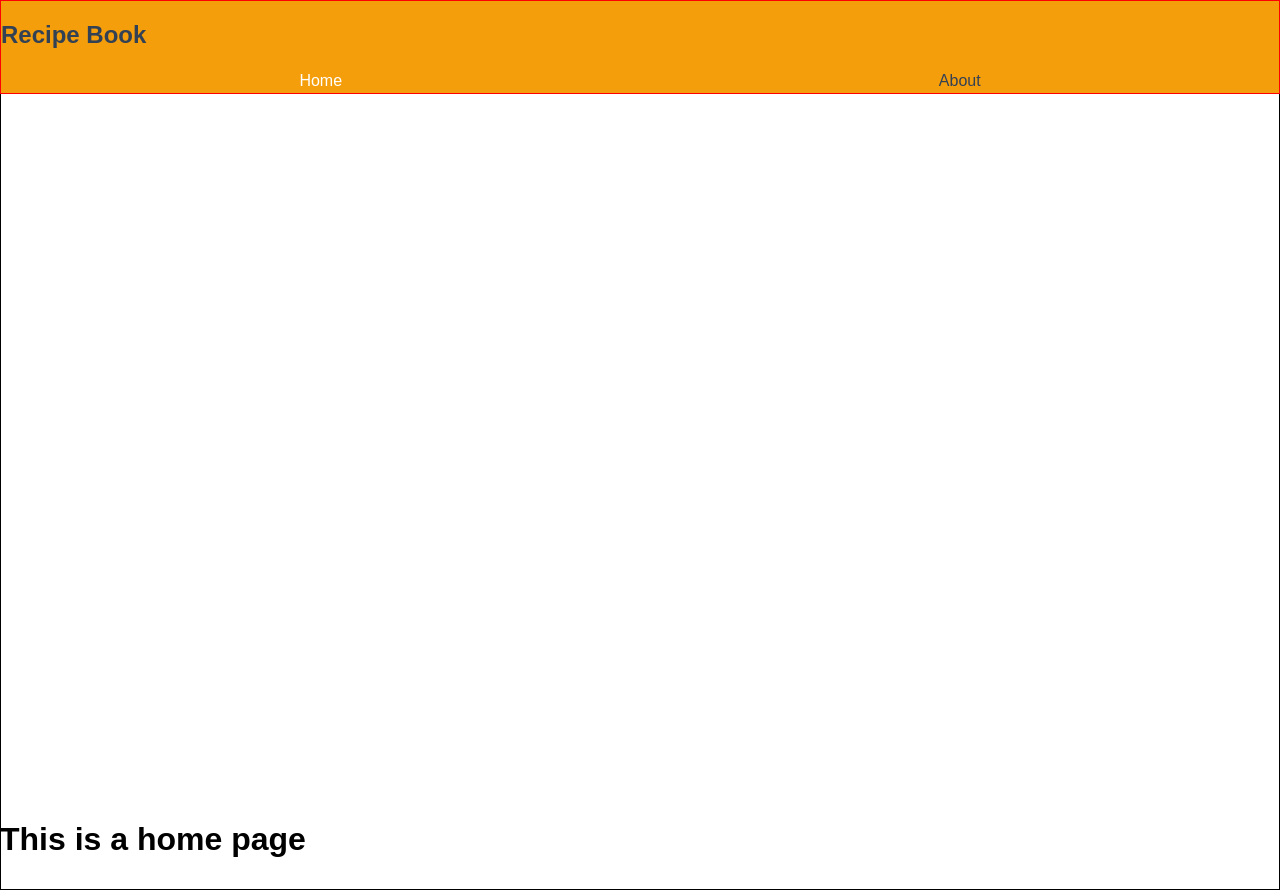
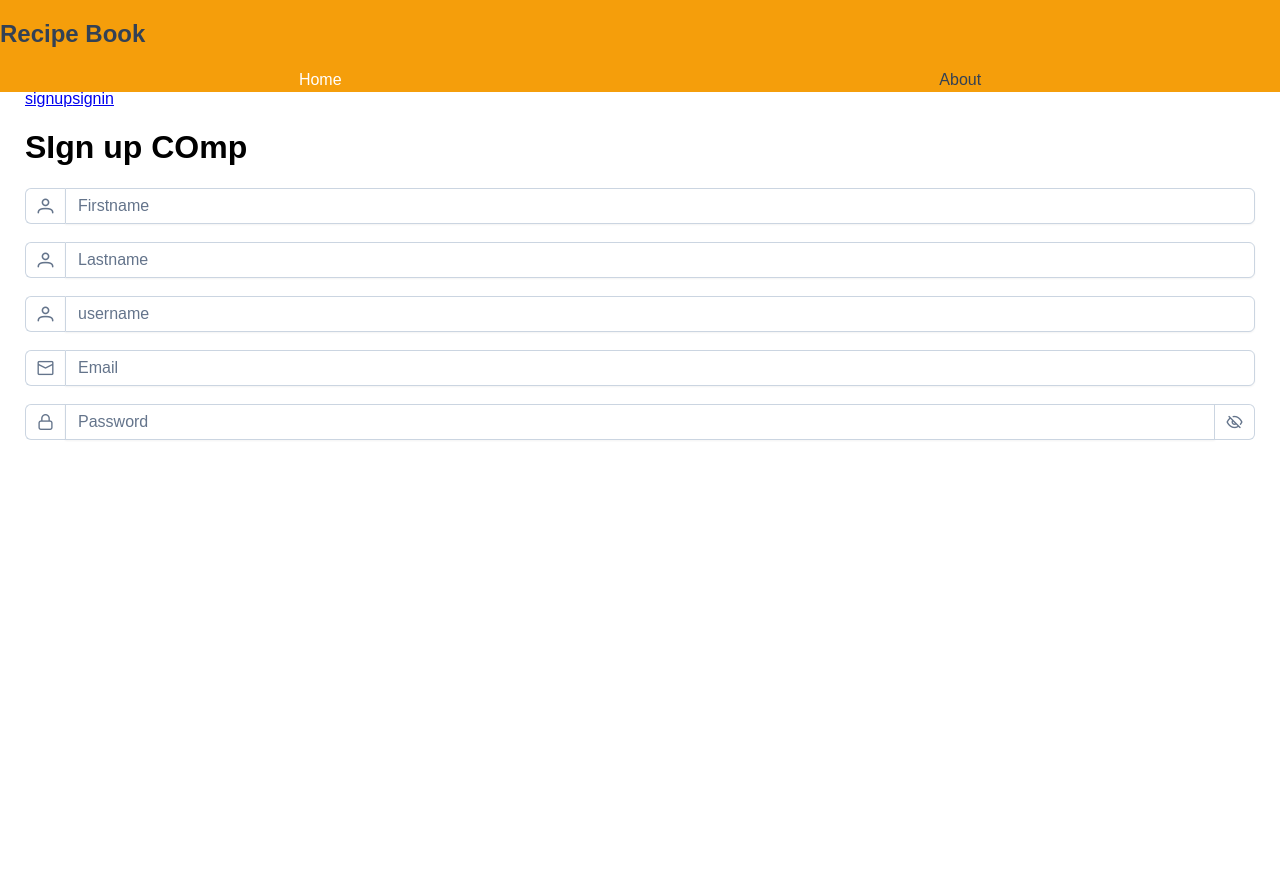
Before and after one commit to chad-square/vue-recipe-book, a Vue app: page / in a window 1280 px wide. After the commit the page ends 800 px from the top, so only its background shows below. Built offline with nearby package versions, Linux system fonts and the light colour scheme; a web font is replaced by a local one.

Commit message:
created sign-in and signup components, created authStore and models

```diff
--- a/src/App.vue
+++ b/src/App.vue
@@ -7,10 +7,9 @@ import AppHeaderComponent from "@/components/AppHeaderComponent.vue";
   <AppHeaderComponent/>
 
   <main class="main-area">
-
+    <RouterView />
   </main>
 
-  <RouterView />
 </template>
 
 <style scoped>
@@ -18,9 +17,10 @@ import AppHeaderComponent from "@/components/AppHeaderComponent.vue";
 .main-area {
   position: relative;
   top: 90px;
-  height: 100vh;
-  width: 100vw;
-  border: 1px solid black
+  height: calc(100vh - 90px);
+  margin-right: 15px;
+  margin-left: 15px;
+  padding: 0 10px 0 10px;
 }
 
 </style>
--- a/src/assets/base.css
+++ b/src/assets/base.css
@@ -13,6 +13,7 @@ body {
     margin: 0;
     padding: 0;
     box-sizing: border-box;
+
 }
 
 
--- a/src/components/AppHeaderComponent.vue
+++ b/src/components/AppHeaderComponent.vue
@@ -16,13 +16,11 @@ import NavbarComponent from "@/components/NavbarComponent.vue";
 <style lang="scss" scoped>
 
 .header-component {
-  border: 1px solid red;
   position: fixed;
   z-index: 100;
   width: 100%;
   top: 0;
   background-color: var(--primary-color);
-  /*background-color: var(--highlight-text-color);*/
   color: var(--text-color);
 }
 
--- /dev/null
+++ b/src/components/SignInComponent.vue
@@ -0,0 +1,77 @@
+<script setup lang="ts">
+
+import {ref} from "vue";
+
+const formData = ref({
+  firstname: {
+    error: '',
+    value: ''
+  },
+  lastname: {
+    error: '',
+    value: ''
+  },
+  username: {
+    error: '',
+    value: ''
+  },
+  email: {
+    error: '',
+    value: ''
+  },
+  password: {
+    error: '',
+    value: ''
+  },
+})
+
+</script>
+
+<template>
+
+  <h1>Sign in Comp</h1>
+  <div class="card flex flex-column md:flex-row gap-3" @submit.prevent>
+    <InputGroup>
+      <InputGroupAddon>
+        <i class="pi pi-user"></i>
+      </InputGroupAddon>
+      <InputText placeholder="Firstname" v-model="formData.firstname.value" />
+    </InputGroup>
+
+    <InputGroup>
+      <InputGroupAddon>
+        <i class="pi pi-user"></i>
+      </InputGroupAddon>
+      <InputText placeholder="Lastname" v-model="formData.lastname.value" />
+    </InputGroup>
+
+    <InputGroup>
+      <InputGroupAddon>
+        <i class="pi pi-user"></i>
+      </InputGroupAddon>
+      <InputText placeholder="username" v-model="formData.username.value" />
+    </InputGroup>
+
+    <InputGroup>
+      <InputGroupAddon>
+        <i class="pi pi-envelope"></i>
+      </InputGroupAddon>
+      <InputText placeholder="Email" required v-model="formData.email.value" />
+    </InputGroup>
+
+    <InputGroup>
+      <InputGroupAddon>
+        <i class="pi pi-lock"></i>
+      </InputGroupAddon>
+      <InputText placeholder="Password" type="password" required v-model="formData.password.value" />
+      <InputGroupAddon>
+        <i class="pi pi-eye-slash"></i>
+      </InputGroupAddon>
+    </InputGroup>
+  </div>
+
+</template>
+
+<style scoped>
+
+</style>
--- /dev/null
+++ b/src/components/SignupComponent.vue
@@ -0,0 +1,103 @@
+<script setup lang="ts">
+
+import {ref} from "vue";
+
+const formData = ref({
+  firstname: {
+    error: '',
+    value: ''
+  },
+  lastname: {
+    error: '',
+    value: ''
+  },
+  username: {
+    error: '',
+    value: ''
+  },
+  email: {
+    error: '',
+    value: ''
+  },
+  password: {
+    error: '',
+    value: ''
+  },
+})
+
+</script>
+
+<template>
+
+  <h1>SIgn up COmp</h1>
+
+
+  <div class="card flex flex-column md:flex-row gap-3" @submit.prevent>
+    <div class="form-control">
+      <InputGroup>
+        <InputGroupAddon>
+          <i class="pi pi-user"></i>
+        </InputGroupAddon>
+        <InputText placeholder="Firstname" v-model="formData.firstname.value"/>
+      </InputGroup>
+      <p class="control-error">some inda eerror</p>
+    </div>
+
+
+    <div class="form-control">
+      <InputGroup>
+        <InputGroupAddon>
+          <i class="pi pi-user"></i>
+        </InputGroupAddon>
+        <InputText placeholder="Lastname" v-model="formData.lastname.value"/>
+      </InputGroup>
+      <p class="control-error">some inda eerror</p>
+    </div>
+
+    <div class="form-control">
+      <InputGroup>
+        <InputGroupAddon>
+          <i class="pi pi-user"></i>
+        </InputGroupAddon>
+        <InputText placeholder="username" v-model="formData.username.value"/>
+      </InputGroup>
+      <p class="control-error">some inda eerror</p>
+    </div>
+
+    <div class="form-control">
+      <InputGroup>
+        <InputGroupAddon>
+          <i class="pi pi-envelope"></i>
+        </InputGroupAddon>
+        <InputText placeholder="Email" required v-model="formData.email.value"/>
+      </InputGroup>
+      <p class="control-error">some inda eerror</p>
+    </div>
+
+    <div class="form-control">
+      <InputGroup>
+        <InputGroupAddon>
+          <i class="pi pi-lock"></i>
+        </InputGroupAddon>
+        <InputText placeholder="Password" type="password" required v-model="formData.password.value"/>
+        <InputGroupAddon>
+          <i class="pi pi-eye-slash"></i>
+        </InputGroupAddon>
+      </InputGroup>
+      <p class="control-error">some inda eerror</p>
+    </div>
+  </div>
+
+</template>
+
+<style lang="scss" scoped>
+
+
+.control-error {
+  color: var(--highlight-text-color);
+  margin: 0 0 0 0;
+  opacity: 0
+}
+
+
+</style>
--- /dev/null
+++ b/src/data.ts
@@ -0,0 +1 @@
+export const appName = 'vue-recipe-book'
--- /dev/null
+++ b/src/models/AuthCredential.ts
@@ -0,0 +1,6 @@
+export interface AuthCredential {
+    email: string;
+    firstname: string;
+    lastname: string;
+    uid: string;
+}
--- /dev/null
+++ b/src/models/SignInDetails.ts
@@ -0,0 +1,4 @@
+export interface SignInDetails {
+    email: string;
+    password: string;
+}
--- a/src/router/index.ts
+++ b/src/router/index.ts
@@ -1,5 +1,7 @@
 import { createRouter, createWebHistory } from 'vue-router'
 import HomeView from '../views/HomeView.vue'
+import SignupComponent from "@/components/SignupComponent.vue";
+import SignInComponent from "@/components/SignInComponent.vue";
 
 const router = createRouter({
   history: createWebHistory(import.meta.env.BASE_URL),
@@ -7,7 +9,23 @@ const router = createRouter({
     {
       path: '/',
       name: 'home',
-      component: HomeView
+      component: HomeView,
+      children: [
+        {
+          path: '/',
+          name: 'signup',
+          component: SignupComponent,
+        },
+        {
+          path: '/signup',
+          redirect: '/'
+        },
+        {
+          path: '/sign-in',
+          name: 'sign-in',
+          component: SignInComponent,
+        },
+      ]
     },
     {
       path: '/home',
--- a/src/views/HomeView.vue
+++ b/src/views/HomeView.vue
@@ -1,8 +1,44 @@
 <script setup lang="ts">
+import {ref} from "vue";
+
 </script>
 
 <template>
   <main class="home">
-    <h1>This is a home page</h1>
+<!--    <h1>This is a home page</h1>-->
+
+    <nav class="navbar-component">
+      <RouterLink class="nav-link" active-class="activeLink" to="/">signup</RouterLink>
+      <RouterLink class="nav-link" active-class="activeLink" to="/sign-in">signin</RouterLink>
+    </nav>
+
+    <router-view v-slot="{ Component, route }">
+      <transition name="route">
+        <div :key="route.name">
+          <component :is="Component" />
+        </div>
+      </transition>
+    </router-view>
+
+<!--    <SignupComponent/>-->
   </main>
 </template>
+
+<style scoped>
+
+/* when the animation starts */
+.route-enter-from {
+  transform: translateY(-100px);
+}
+
+/* when the animation ends */
+.route-enter-to {
+  transform: translateY(0);
+}
+
+/* after the animation ends */
+.route-enter-active {
+  transition: all 0.3s ease;
+}
+
+</style>
```
Also changed, not shown: src/models/signupDetails.ts (added, +7 -0 lines), src/stores/auth.ts (added, +36 -0 lines).
